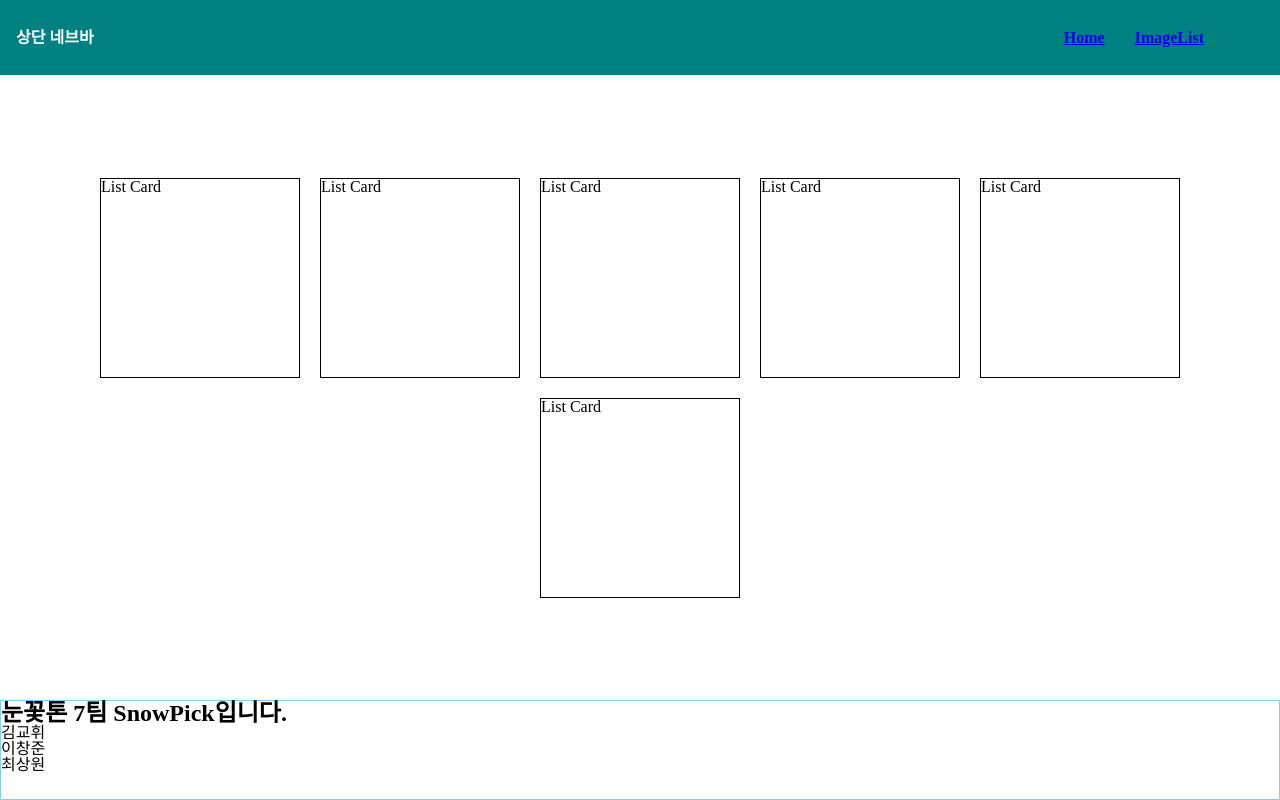
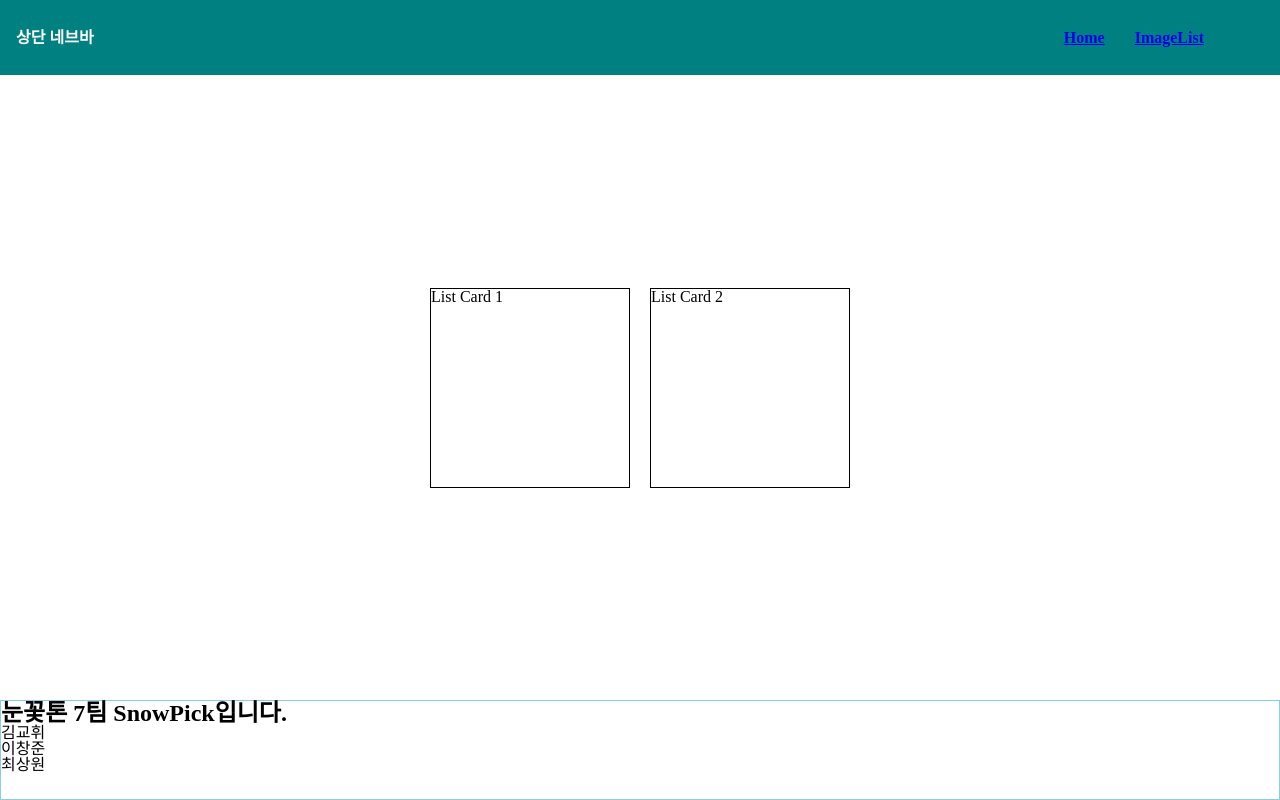
Before and after one commit to GDSC-snowflowerthon/SnowPick-team07-web, a React (Create React App) app: page /list in a window 1280 px wide. Built offline with nearby package versions, Linux system fonts and the light colour scheme.

Commit message:
[Feat] Card 클릭 시 팝업 띄우기

```diff
--- a/src/components/ListCard/ListCard.jsx
+++ b/src/components/ListCard/ListCard.jsx
@@ -1,15 +1,38 @@
-import React from "react";
+import React, { useState } from "react";
 import * as S from "./style";
+import DownloadPopup from "../Popup/DownloadPopup";
 
 const ListCard = () => {
+  const [showDownloadPopup, setShowDownloadPopup] = useState(false);
+  const [selectedImage, setSelectedImage] = useState("");
+
+  const handleClickCard = (image) => {
+    setSelectedImage(image); // 이미지 state 업데이트
+    setShowDownloadPopup(true); // 팝업 show
+  };
+
+  const handleDownload = () => {
+    // 이미지 다운로드 로직
+    // selectedImage를 사용하여 다운로드 할 예정
+    setShowDownloadPopup(false); // 팝업 noShow
+  };
+
+  const handleCancel = () => {
+    setShowDownloadPopup(false); // 팝업 noShow
+  };
+
   return (
     <S.ListContainer>
-      <S.CardContainer>List Card</S.CardContainer>
-      <S.CardContainer>List Card</S.CardContainer>
-      <S.CardContainer>List Card</S.CardContainer>
-      <S.CardContainer>List Card</S.CardContainer>
-      <S.CardContainer>List Card</S.CardContainer>
-      <S.CardContainer>List Card</S.CardContainer>
+      <S.CardContainer onClick={() => handleClickCard("image1.jpg")}>
+        List Card 1
+      </S.CardContainer>
+      <S.CardContainer onClick={() => handleClickCard("image2.jpg")}>
+        List Card 2
+      </S.CardContainer>
+
+      {showDownloadPopup && (
+        <DownloadPopup onDownload={handleDownload} onCancel={handleCancel} />
+      )}
     </S.ListContainer>
   );
 };
--- /dev/null
+++ b/src/components/Popup/DownloadPopup.jsx
@@ -0,0 +1,17 @@
+// DownloadPopup.jsx
+import React from "react";
+import * as S from "./style";
+
+const DownloadPopup = ({ onDownload, onCancel }) => {
+  return (
+    <S.PopupOverlay>
+      <S.PopupContainer>
+        <p>이미지를 다운로드 하시겠습니까?</p>
+        <button onClick={onDownload}>다운로드</button>
+        <button onClick={onCancel}>취소</button>
+      </S.PopupContainer>
+    </S.PopupOverlay>
+  );
+};
+
+export default DownloadPopup;
--- /dev/null
+++ b/src/components/Popup/style.jsx
@@ -0,0 +1,26 @@
+import styled from "styled-components";
+
+export const PopupOverlay = styled.div`
+  position: fixed;
+  top: 0;
+  left: 0;
+  width: 100%;
+  height: 100%;
+  background-color: rgba(0, 0, 0, 0.5);
+  display: flex;
+  align-items: center;
+  justify-content: center;
+`;
+
+export const PopupContainer = styled.div`
+  width: 300px;
+  height: 230px;
+  background: white;
+  padding: 20px;
+  box-shadow: 0px 0px 15px rgba(0, 0, 0, 0.4);
+  border-radius: 10px;
+  display: flex;
+  flex-direction: column;
+  align-items: center;
+  justify-content: center;
+`;
```
